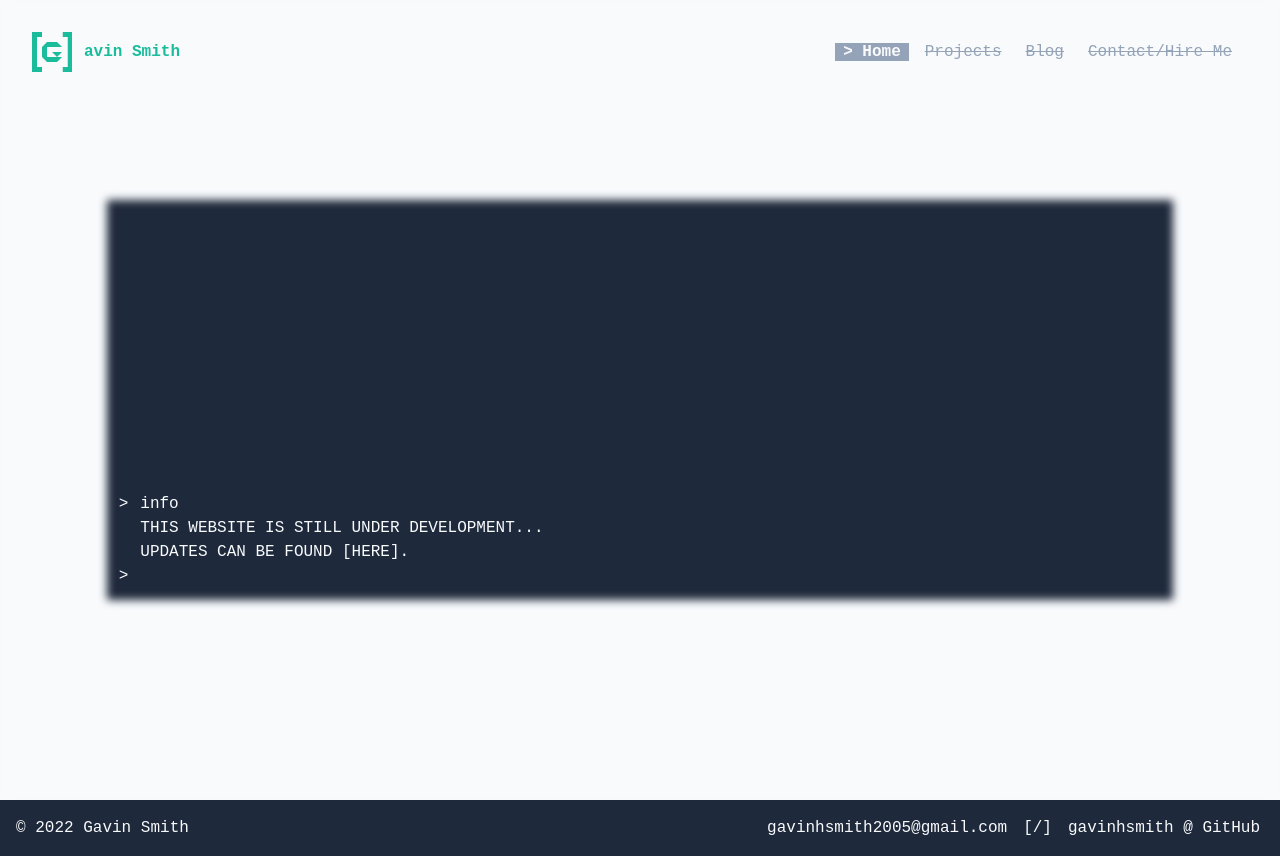
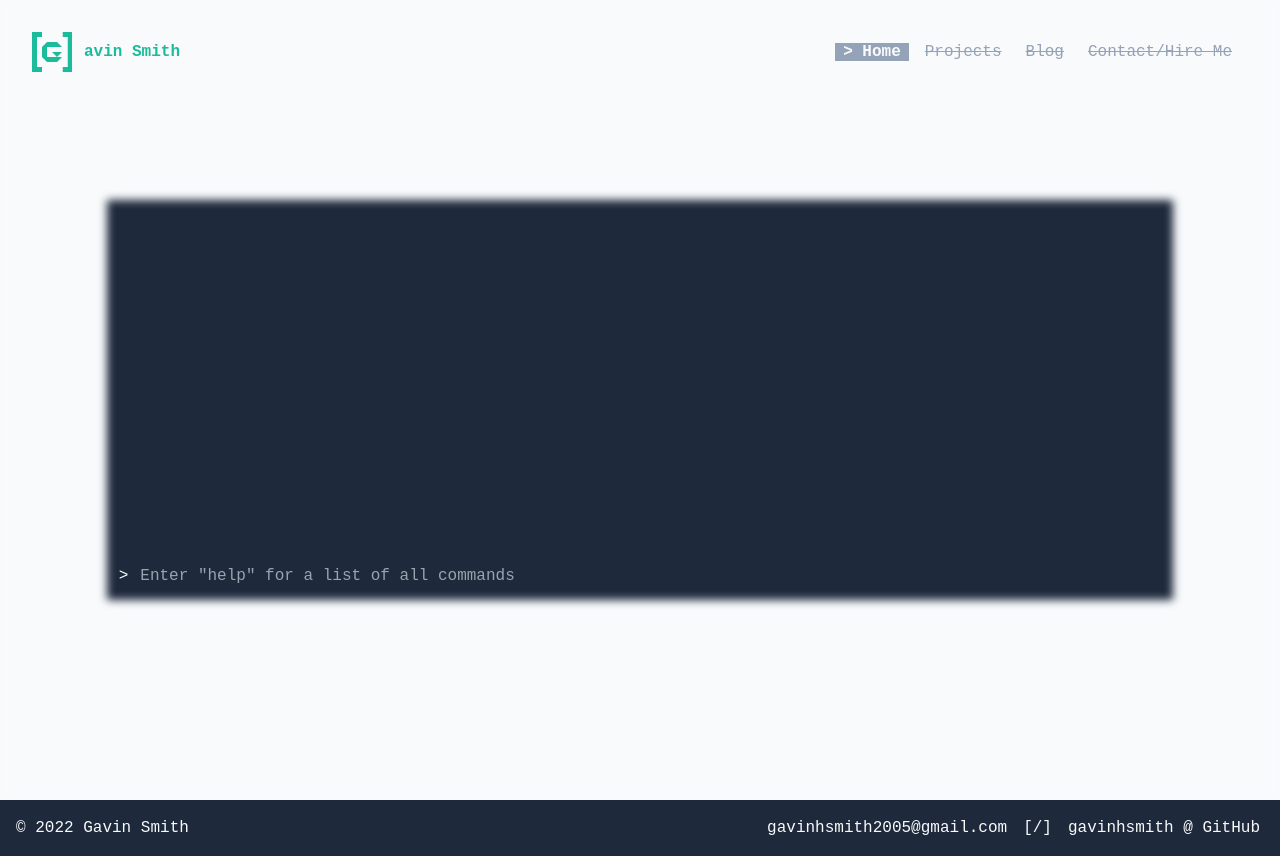
Before and after one commit to gavinhsmith/gavinhsmith.com, a Next.js app: page / in a window 1280 px wide. Built offline with nearby package versions, Linux system fonts and the light colour scheme.

Commit message:
Bailed on typewriter for now. Will try again later

```diff
--- a/pages/index.tsx
+++ b/pages/index.tsx
@@ -10,27 +10,23 @@ import {Command, CommandResponse, handleCommand} from "../modules/CommandHandler
 import extractLinks,{ createLinklessArray } from "../modules/MarkdownLinkExtractor"
 
 export default function Home() {
-  const NEW_LINES = [
-    <ConsoleLine key={generateKey()}>info</ConsoleLine>,
-    <ConsoleLine hide key={generateKey()}>THIS WEBSITE IS STILL UNDER DEVELOPMENT...</ConsoleLine>,
-    <ConsoleLine hide key={generateKey()}>UPDATES CAN BE FOUND <ExternalLink href="https://github.com/gavinhsmith/gavinhsmith.com">[HERE]</ExternalLink>.</ConsoleLine>
-  ]
 
-  let [console_lines, setConsoleLines] = useState(NEW_LINES);
+  let [console_lines, setConsoleLines] = useState<JSX.Element[]>([]);
 
   function handleKeyDown(e: KeyboardEvent<HTMLInputElement>) {
+    e.currentTarget.placeholder = "";
+
     if (e.key !== "Enter" || e.currentTarget.value.length <= 0) return;
 
     let command: Command = e.currentTarget.value as Command;
 
+    // Process Command
     let response: CommandResponse = handleCommand(command);
 
     response.shift();
-
     let strings: string[] = response as string[];
 
     let fin_res: JSX.Element[] = [];
-
     for (let str of strings) {
       let non_link_split = createLinklessArray(str);
       let links = extractLinks(str);
@@ -70,7 +66,7 @@ export default function Home() {
             <div className='overflow-hidden flex h-full flex-col justify-end'>{console_lines}</div>
             <div className='flex'>
               <span className='mr-3'>&gt; </span>
-              <input onKeyDown={handleKeyDown} className='bg-clear w-full focus:outline-none focus:border-none focus:ring-0' placeholder='' type="text" />
+              <input onKeyDown={handleKeyDown} className='bg-clear w-full focus:outline-none focus:border-none focus:ring-0' placeholder='Enter "help" for a list of all commands' type="text" />
             </div>
           </div>
         </div>
```
